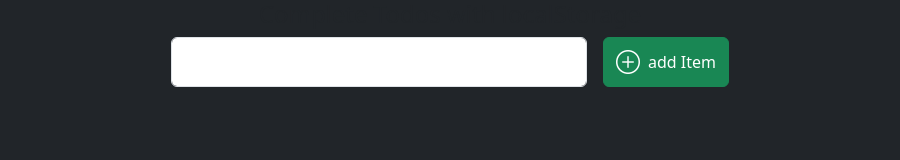
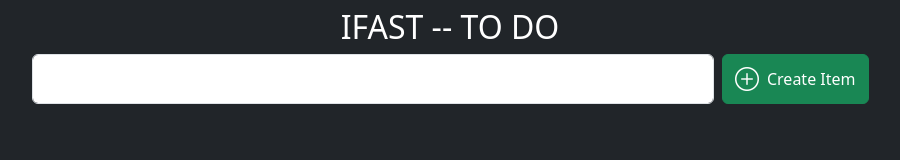
Before and after one commit to IfastKrishna/fullStack_web_01, a plain HTML site: page Todo/index.html in a window 1280 px wide. Shown: the whole page, without its empty margins (190-1090 px from the left). Drawn offline with nearby package versions, Linux system fonts and the light colour scheme.

Commit message:
todo is completed

```diff
--- a/Todo/index.html
+++ b/Todo/index.html
@@ -11,19 +11,19 @@
     />
   </head>
   <body class="bg-dark">
-    <div class="container">
-      <h4 class="text-center">Complete Todos with localStorage</h4>
-      <div class="w-50 mx-auto d-flex gap-3">
+    <div class="container mt-2">
+      <h2 class="text-center text-white">IFAST -- TO DO</h2>
+      <div class="w-75 mx-auto d-flex gap-2 flex-column flex-md-row">
         <input type="text" class="form-control" id="item" />
         <button
-          class="btn btn-success text-nowrap d-flex align-items-center gap-2"
+          class="btn btn-success text-nowrap d-flex align-items-center gap-2 justify-content-center"
           onclick="addItem()"
         >
-          <i class="bi bi-plus-circle fs-4"></i> add Item
+          <i class="bi bi-plus-circle fs-4"></i> Create Item
         </button>
       </div>
 
-      <div class="w-75 mx-auto" id="allitem"></div>
+      <div class="w-75 mx-auto mt-3" id="allitem"></div>
     </div>
 
     <script src="./bootstrap.js"></script>
--- a/Todo/index.js
+++ b/Todo/index.js
@@ -19,7 +19,6 @@ const createItem = (item) => {
     "alert-success",
     "d-flex",
     "gap-3",
-    "mx-2",
     "my-2"
   );
   itemContainer.innerHTML = `
```
